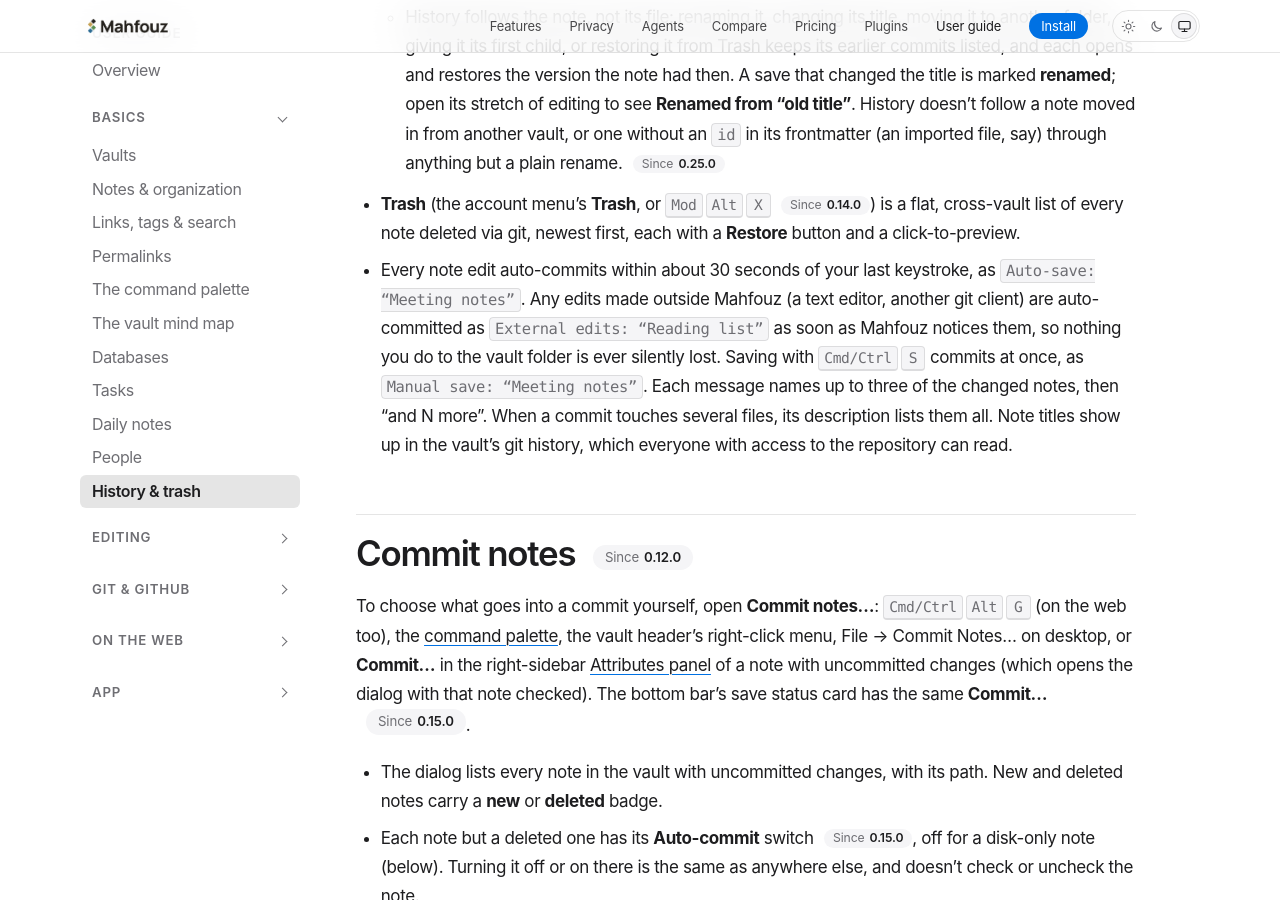
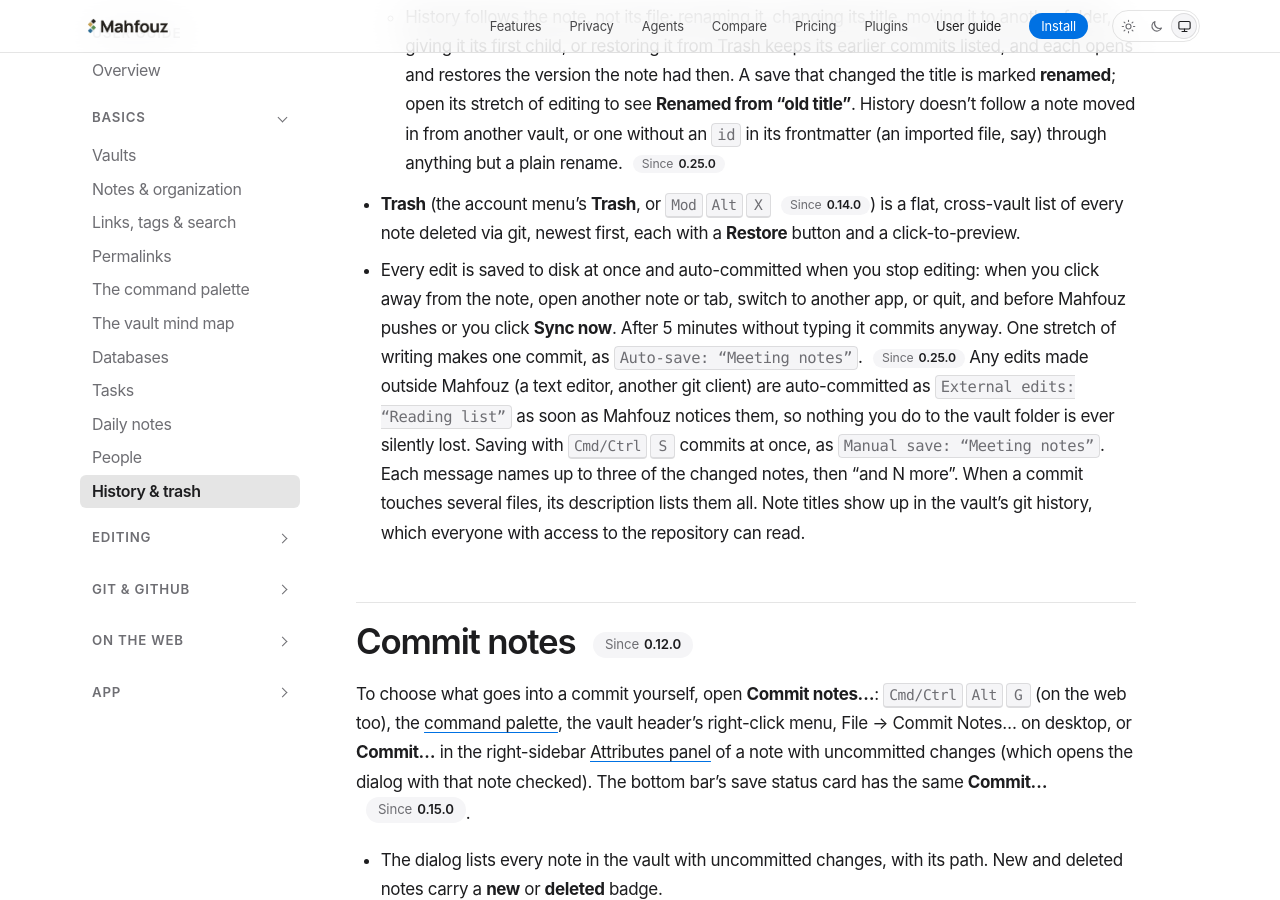
Before and after one commit to mahfouz-app/docs, a Jekyll site: the page built from guide/history.md, in a window 1280 px wide and 900 px high, scrolled down 840 px. Built offline with Jekyll 4.4.1, drawn with Linux system fonts in a browser that asks for light colours.

Commit message:
History: auto-saves commit when you stop editing, not every 30 seconds
Co-Authored-By: Claude Opus 5.5 <noreply@anthropic.com>

```diff
--- a/guide/history.md
+++ b/guide/history.md
@@ -43,8 +43,12 @@ Mahfouz keeps no separate history of its own: **history is git history.**
 - **Trash** (the account menu's **Trash**, or <kbd>Mod</kbd><kbd>Alt</kbd><kbd>X</kbd> {% include since.html v="0.14.0" %}) is a flat, cross-vault list of every
   note deleted via git, newest first, each with a **Restore** button and a
   click-to-preview.
-- Every note edit auto-commits within about 30 seconds of your last
-  keystroke, as `Auto-save: “Meeting notes”`. Any edits made outside
+- Every edit is saved to disk at once and auto-committed when you stop
+  editing: when you click away from the note, open another note or tab,
+  switch to another app, or quit, and before Mahfouz pushes or you
+  click **Sync now**. After 5 minutes without typing it commits anyway.
+  One stretch of writing makes one commit, as
+  `Auto-save: “Meeting notes”`. {% include since.html v="0.25.0" %} Any edits made outside
   Mahfouz (a text editor, another git client) are auto-committed as
   `External edits: “Reading list”` as soon as Mahfouz notices them, so
   nothing you do to the vault folder is ever silently lost. Saving with
```
Also changed, not shown: guide/web-commits.md (+2 -1 lines).
